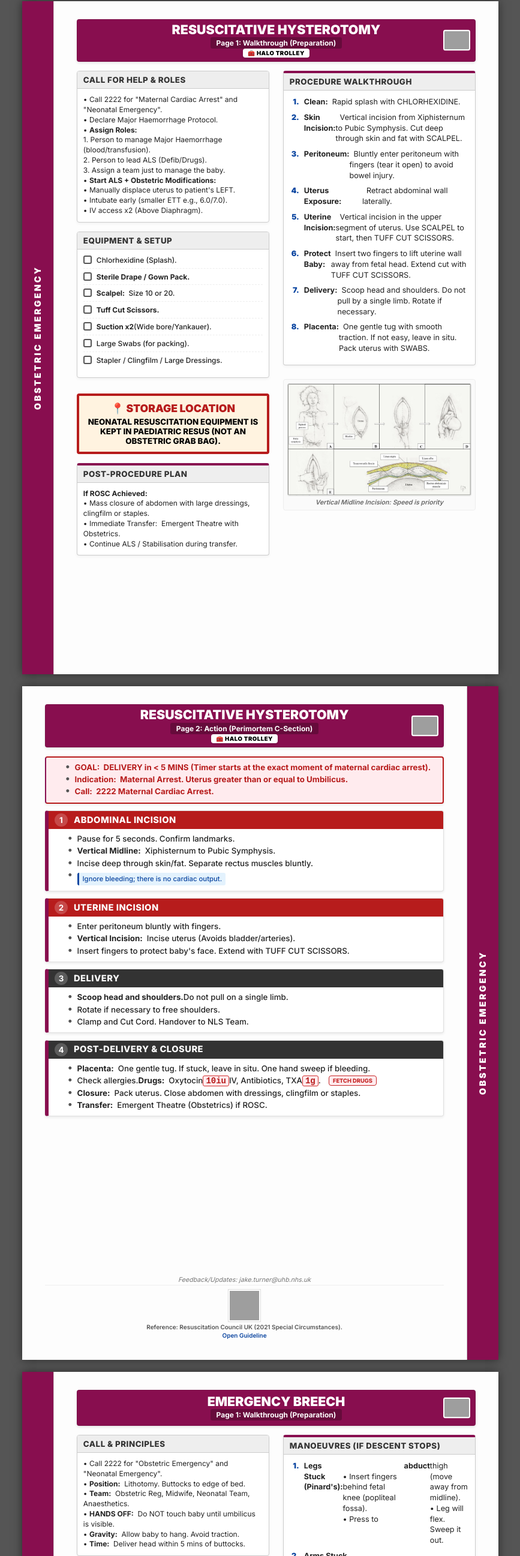
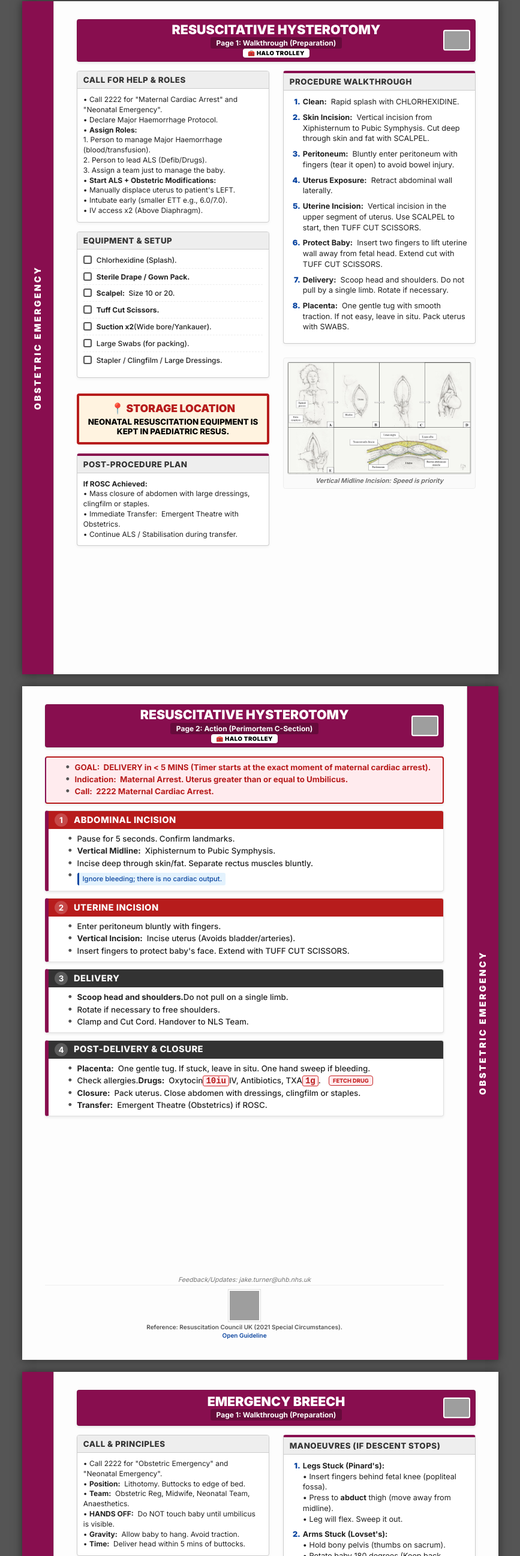
Before and after one commit to shakeymedic/Halobooklet, a plain HTML site: page Index.html in a window 1280 px wide. Shown: the part 3446-6040 px from the top of the page at 60% size, without its empty margins (206-1073 px from the left). Drawn offline with Linux system fonts and the light colour scheme; grey boxes are pictures that could not be loaded.

Commit message:
Update Index.html

```diff
--- a/Index.html
+++ b/Index.html
@@ -171,8 +171,8 @@
 
         /* Numbered Lists (FIXED PDF POSITIONING BUG) */
         .step-list { counter-reset: step; list-style: none; padding: 0; margin: 0; }
-        .step-list li { display: flex; align-items: flex-start; margin-bottom: 8px; font-size: 9.5pt; }
-        .step-list li::before { counter-increment: step; content: counter(step) ". "; font-weight: 900; color: var(--blue-bg); margin-right: 8px; min-width: 16px; flex-shrink: 0; text-align: right; display: inline-block; }
+        .step-list li { position: relative; padding-left: 22px; margin-bottom: 8px; font-size: 9.5pt; }
+        .step-list li::before { counter-increment: step; content: counter(step) ". "; font-weight: 900; color: var(--blue-bg); position: absolute; left: 0; top: 0; min-width: 18px; text-align: right; }
 
         /* --- DIAGRAMS --- */
         .diagram-container {
@@ -457,6 +457,7 @@
         .theme-green .section { border-left-color: var(--green-bg); }
         .theme-teal .section { border-left-color: var(--teal-bg); }
         .theme-orange .section { border-left-color: var(--orange-bg); }
+        .theme-yellow .section { border-left-color: var(--yellow-bg); }
 
     </style>
 </head>
@@ -600,7 +601,7 @@
                     </ul>
                 </div>
 
-                <div class="toc-group" style="margin-top:px;">
+                <div class="toc-group">
                     <div class="toc-header" style="background: var(--blue-bg);">Airway (Rescue)</div>
                     <ul class="toc-list">
                         <li class="toc-item"><span>Surgical Airway (eFONA)</span> <span>Pg 26-27</span></li>
@@ -650,7 +651,7 @@
                     </div>
                     <div class="storage-box">
                         <div class="storage-header">📍 STORAGE LOCATION</div>
-                        <div class="storage-text">NEONATAL RESUSCITATION EQUIPMENT IS KEPT IN PAEDIATRIC RESUS (NOT AN OBSTETRIC GRAB BAG).</div>
+                        <div class="storage-text">NEONATAL RESUSCITATION EQUIPMENT IS KEPT IN PAEDIATRIC RESUS.</div>
                     </div>
                     <div class="wt-box" style="border-top: 4px solid var(--pink-bg);">
                         <div class="wt-box-header">Post-Procedure Plan</div>
@@ -745,7 +746,7 @@
                 <div class="section-content">
                     <ul>
                         <li><strong>Placenta:</strong>&nbsp;&nbsp;One gentle tug. If stuck, leave in situ. One hand sweep if bleeding.</li>
-                        <li>Check allergies. <strong>Drugs:</strong>&nbsp;&nbsp;Oxytocin <span class="dose">10iu</span> IV, Antibiotics, TXA <span class="dose">1g</span>.&nbsp;&nbsp;<span class="drug-badge">Fetch Drugs</span></li>
+                        <li>Check allergies. <strong>Drugs:</strong>&nbsp;&nbsp;Oxytocin <span class="dose">10iu</span> IV, Antibiotics, TXA <span class="dose">1g</span>.&nbsp;&nbsp;<span class="drug-badge">Fetch Drug</span></li>
                         <li><strong>Closure:</strong>&nbsp;&nbsp;Pack uterus. Close abdomen with dressings, clingfilm or staples.</li>
                         <li><strong>Transfer:</strong>&nbsp;&nbsp;Emergent Theatre (Obstetrics) if ROSC.</li>
                     </ul>
@@ -797,7 +798,7 @@
                     </div>
                     <div class="storage-box">
                         <div class="storage-header">📍 STORAGE LOCATION</div>
-                        <div class="storage-text">NEONATAL RESUSCITATION EQUIPMENT IS KEPT IN PAEDIATRIC RESUS (NOT AN OBSTETRIC GRAB BAG).</div>
+                        <div class="storage-text">NEONATAL RESUSCITATION EQUIPMENT IS KEPT IN PAEDIATRIC RESUS.</div>
                     </div>
                     <div class="wt-box" style="border-top: 4px solid var(--pink-bg);">
                         <div class="wt-box-header">Post-Procedure Plan</div>
@@ -817,7 +818,7 @@
                                     • Insert fingers behind fetal knee (popliteal fossa).<br>
                                     • Press to <strong>abduct</strong> thigh (move away from midline).<br>
                                     • Leg will flex. Sweep it out.</li>
-                                <li><strong>Arms Stuck (Loveset's):</strong>&nbsp;&nbsp;<br>
+                                <li><strong>Arms Stuck (Lovset's):</strong>&nbsp;&nbsp;<br>
                                     • Hold bony pelvis (thumbs on sacrum).<br>
                                     • Rotate baby 180 degrees (Keep back up/anterior).<br>
                                     • Posterior arm sweeps down over face. Deliver arm.<br>
@@ -868,7 +869,7 @@
             </div>
 
             <div class="section">
-                <div class="section-header"><div class="icon-box">2</div><div class="section-title">ARMS STUCK (Loveset's)</div></div>
+                <div class="section-header"><div class="icon-box">2</div><div class="section-title">ARMS STUCK (Lovset's)</div></div>
                 <div class="section-content">
                     <ul>
                         <li><strong>Sign:</strong>&nbsp;&nbsp;Winged Scapula visible.</li>
```
